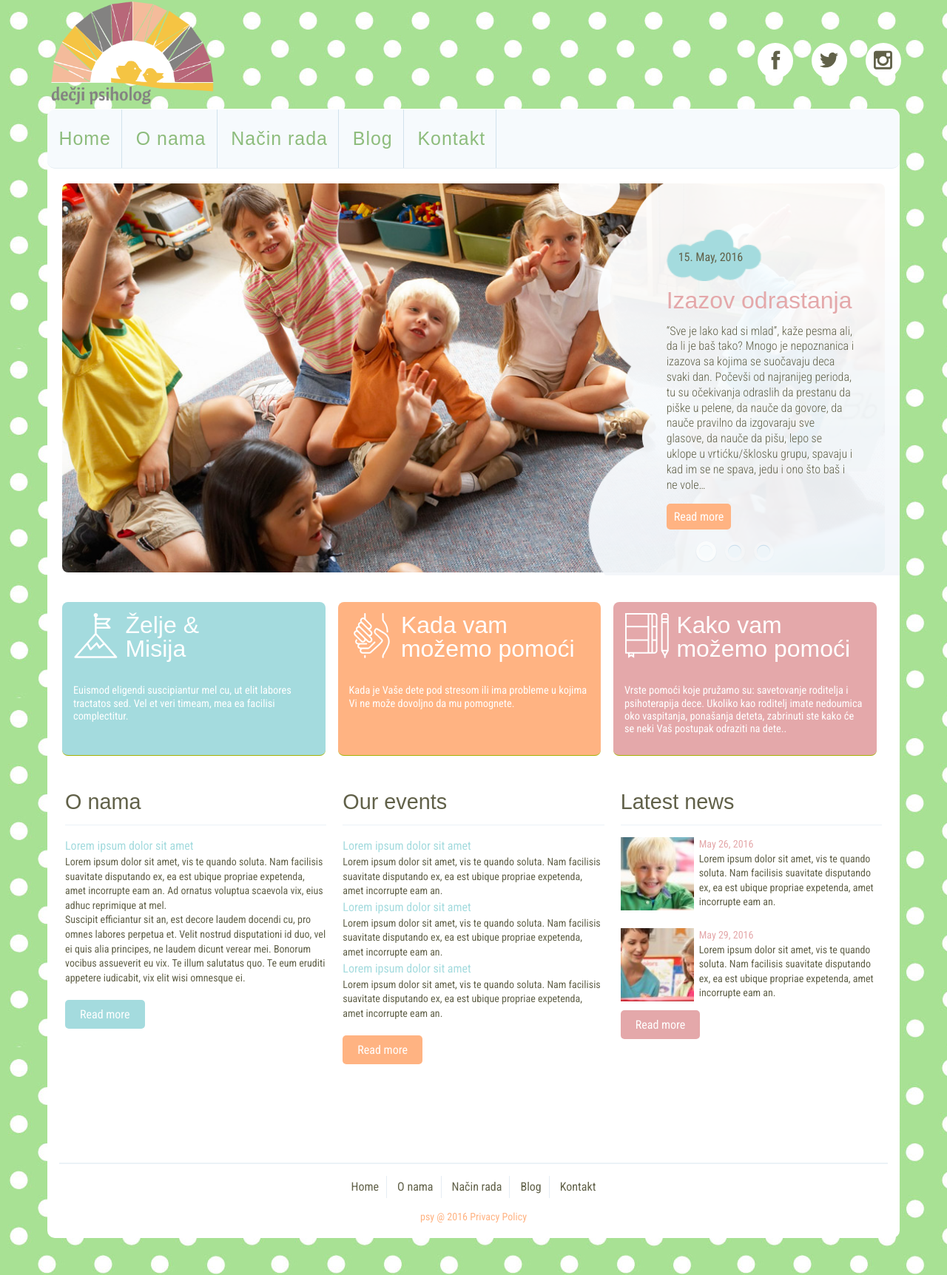
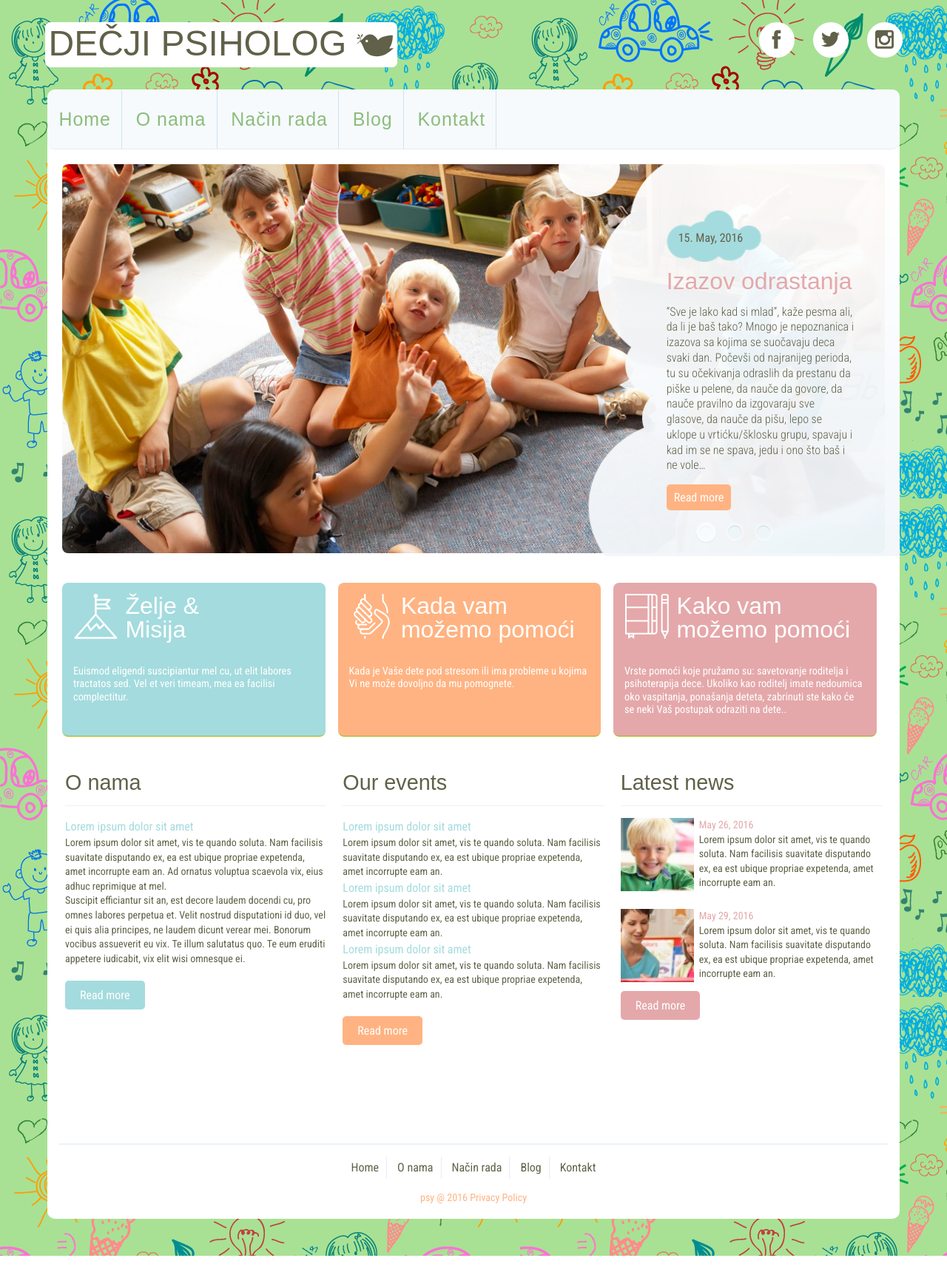
Before and after one commit to aleksandarbatin/pstherapy-dev, a PHP site: page /index.html in a window 1280 px wide. Shown: the whole page at 74% size. After the commit the page ends 1698 px from the top, so only its background shows below. Run offline with PHP 8.4, Linux system fonts and the light colour scheme; some web fonts are replaced.

Commit message:
new bg and logo

```diff
--- a/app/assets/css/main.css
+++ b/app/assets/css/main.css
@@ -128,7 +128,7 @@ html, body {
   overflow-x: hidden; }
 
 body {
-  background: url("../img/patternBg.jpg");
+  background: url("../img/bg-patterns/kids-bg-green-wide.png");
   background-color: #a8e194;
   padding-bottom: 50px;
   background-repeat: repeat; }
@@ -544,14 +544,18 @@ u {
 =================*/
 .header {
   overflow: hidden;
-  padding: 0 2rem; }
+  padding: 1.875rem; }
   @media (max-width: 680px) {
     .header {
       text-align: center;
       padding: 2.5rem 0; } }
   .header .logo {
     float: left;
-    width: 20%; }
+    float: left;
+    z-index: 5555;
+    background: white;
+    border-radius: 7px;
+    padding: 5px; }
     @media (max-width: 680px) {
       .header .logo {
         display: inline-block;
@@ -587,8 +591,7 @@ u {
       padding: 0; } }
 
 .social-icons {
-  float: right;
-  margin-top: 5%; }
+  float: right; }
   @media (max-width: 680px) {
     .social-icons {
       display: none; } }
--- a/app/index.html
+++ b/app/index.html
@@ -15,7 +15,18 @@
 		<div class="container">
 			<h1 class="logo">
 				<a href=index.html>
-					<img src="/assets/img/birds-logo2.png">
+					<a href="index.html">DEČJI PSIHOLOG
+					<svg version="1.1" x="0px" y="0px" width="50px" height="50px" viewBox="0 0 443.591 443.591" style="enable-background:new 0 0 443.591 443.591;" xml:space="preserve">
+						<g>
+							<g>
+								<g>
+									<path d="M391.133,258.709c31.371-40.692,42.123-95.08,42.709-155.428c-43.557-0.889-149.99,12.735-177.463,59.879     c-18.76-36.573-47.697-67.616-91.527-70.078c-57.898-3.253-76.82,52.927-119.814,76.686c9.898-16.534,12.969-35.021-0.838-51.064     c-1.188-4.582-3.807-11.717-9.328-17.268C26.022,92.54,13.065,91.08,13.065,91.08s1.393,12.964,10.242,21.859     c5.039,5.066,11.408,7.719,15.959,9.065c5.154,5.763,8.537,12.539,8.771,20.611c0.244,8.479-3.316,16.65-7.557,23.79     c-8.049,13.55-20.35,25.293-33.266,34.207c-3.1,2.139-0.162,7.237,2.969,5.077c9.936-6.857,20.824-16.563,29.203-27.599     c36.869,29.402,38.092,83.027,69.377,121.503c63.631,78.258,184.152,63.63,248.293,26.101     c63.996-37.446,86.535-67.793,86.535-67.793S402.098,264.943,391.133,258.709z M120.166,188.275     c0.314,0.002,0.684,0.005,1.08,0.007C120.803,188.278,120.447,188.276,120.166,188.275z M121.758,188.284     c0.037,0,0.076,0.001,0.115,0.001c-0.043,0-0.074-0.001-0.117-0.001h-0.002c-19.926-0.122-19.82-30.896,0.092-30.945     C141.943,157.287,141.92,188.403,121.758,188.284z" fill="#006DF0"/>
+									<path d="M70.611,111.527c4.846-11.574,1.254-24.107,1.254-24.107s-11.453,6.232-16.301,17.808     c-4.848,11.574-1.254,24.106-1.254,24.106S65.764,123.103,70.611,111.527z" fill="#006DF0"/>
+									<path d="M23.127,145.666c12.529-0.675,22.248-9.367,22.248-9.367s-10.596-7.596-23.125-6.923C9.719,130.051,0,138.742,0,138.742     S10.596,146.34,23.127,145.666z" fill="#006DF0"/>
+								</g>
+							</g>
+						</g>
+					</svg>
 				</a>
 			</h1>
 			<div class="menu_btn">
--- a/app/scss/config/_baseConfig.scss
+++ b/app/scss/config/_baseConfig.scss
@@ -25,7 +25,7 @@ html, body {
 }
 
 body {
-    background: url('../img/patternBg.jpg');
+    background: url('../img/bg-patterns/kids-bg-green-wide.png');
     background-color:rgb(168,225,148);
     padding-bottom: 50px;
     // background-size: 100%;
--- a/app/scss/layout/_header.scss
+++ b/app/scss/layout/_header.scss
@@ -4,15 +4,19 @@
 
 .header {
 	overflow: hidden;
-	padding: 0 2rem;
-	// padding: 1.875rem;
+	// padding: 0 2rem;
+	padding: 1.875rem;
 	@include breakpoint(mobile) {
 		text-align: center;
 		padding: 2.5rem 0;
 	}
 	.logo {
 		float: left;
-		width: 20%;
+		float: left;
+	    z-index: 5555;
+	    background: white;
+	    border-radius: 7px;
+	    padding: 5px;
 		@include breakpoint(mobile) {
 			display: inline-block;
 			float: none;
@@ -55,7 +59,6 @@
 
 .social-icons {
 	float:right;
-	margin-top: 5%;
 	@include breakpoint(mobile) {
 		display: none;
 	}
```
Also changed, not shown: app/assets/img/bg-patterns/kids-bg-green-wide.png (added), app/assets/img/bg-patterns/kids-bg-green.png (added).
